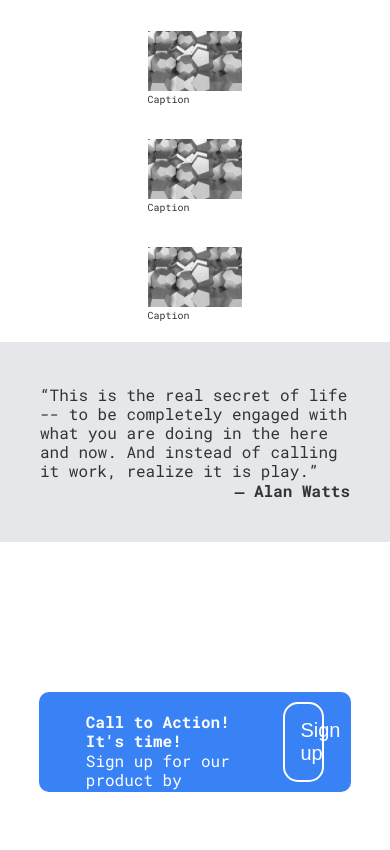
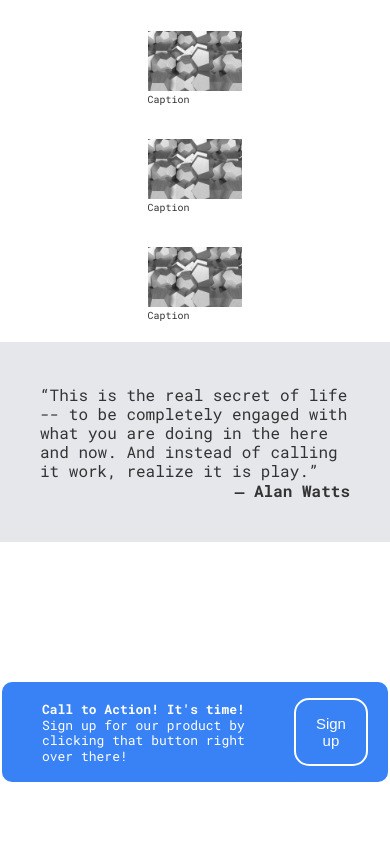
Before and after one commit to doubtfullink53/product-landing-page, a plain HTML site: page index.html in a window 390 px wide. Shown: the part 982-1832 px from the top of the page. Drawn offline with Linux system fonts and the light colour scheme.

Commit message:
fix mobile layout call to action layout

```diff
--- a/styles.css
+++ b/styles.css
@@ -262,6 +262,35 @@ footer {
         flex-direction: column;
     }
 
+    .call-to-action{
+        padding-bottom: 20px;
+    }
+    .call-to-action button{
+        font-size: 15px;
+        color: #fff;
+        background-color: #3882f6;
+        border-radius: 15px;
+        border: 2px solid #fff;
+        padding: 15px;
+        width: 25%;
+        height: auto;
+    }
+
+
+    .call-to-action div{
+        display: inline-block;
+        justify-content: center;
+        font-size: 13px;
+        align-self: center;
+        align-items: center;
+        border-radius: 10px;
+        background: #3882f6;
+        color: #fff;
+        padding: 20px;
+        width: 99%;
+        height: auto%;
+    }
+
     footer{
         flex-direction:column;
       }
```
